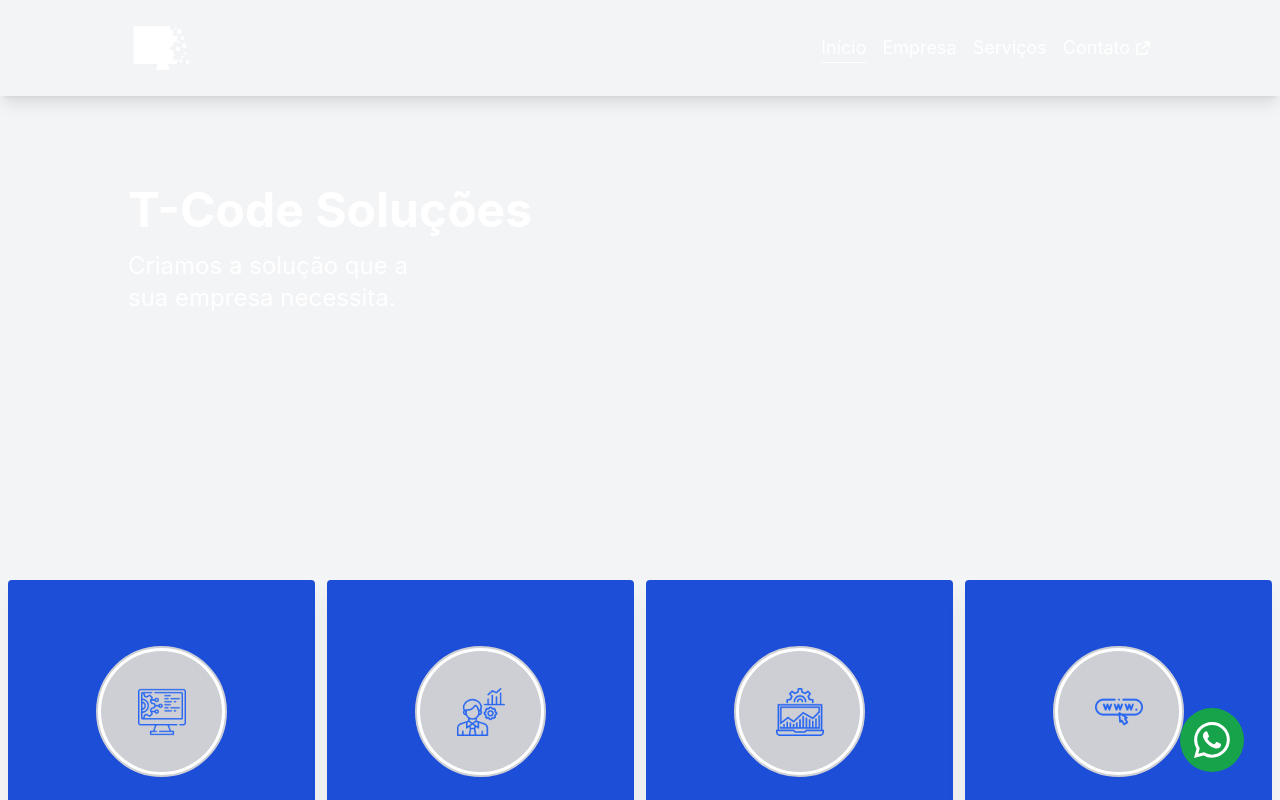
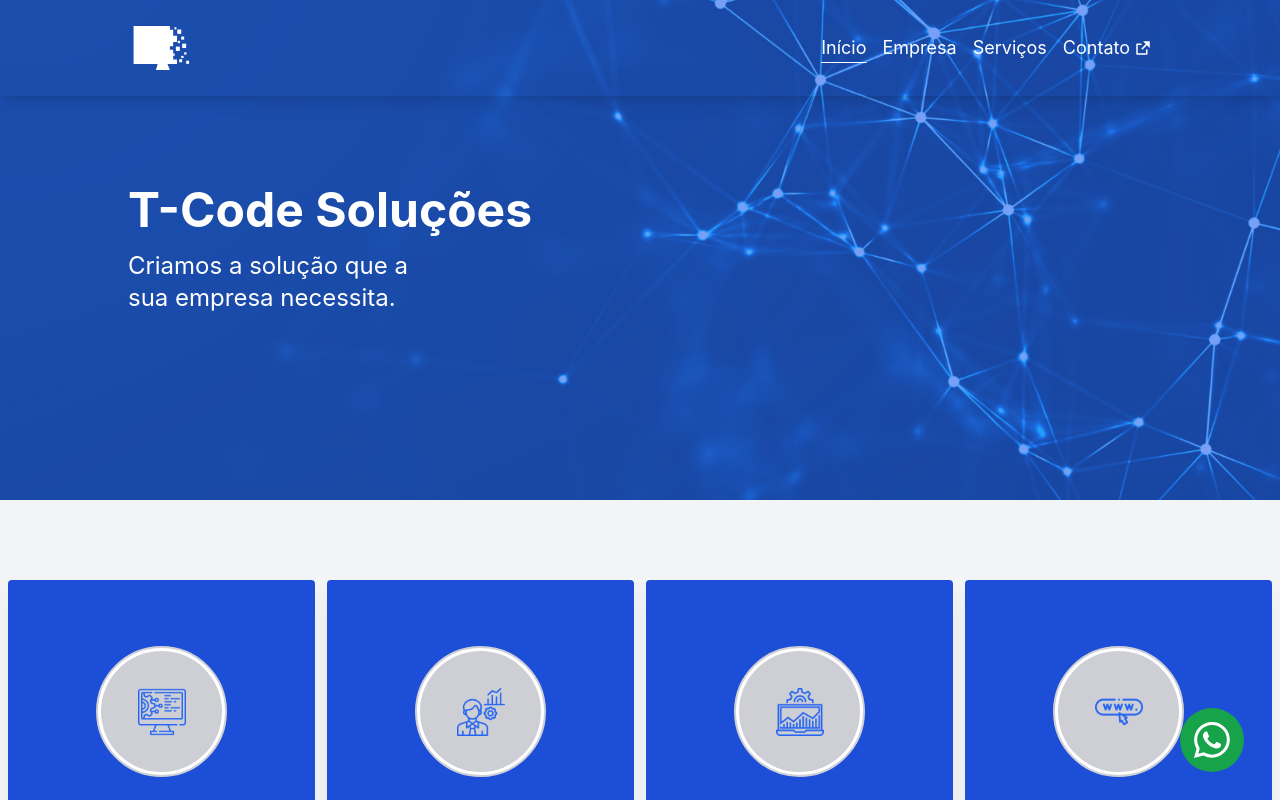
Before and after one commit to Trevo-UI/t-code, a React (Vite) app: page / in a window 1280 px wide. Shown: the top 800 px of the page. Built offline with nearby package versions, Linux system fonts and the light colour scheme.

Commit message:
perf: ⚡️ Pré load banner principal

```diff
--- a/index.html
+++ b/index.html
@@ -3,6 +3,7 @@
   <head>
     <meta charset="UTF-8" />
     <link rel="icon" type="image/svg+xml" href="/favicon.svg" />
+    <link rel="preload" as="image" href="/banners/banner-landing-page-main.webp" type="image/webp">
     <meta name="viewport" content="width=device-width, initial-scale=1.0" />
     <title>T-Code Soluções</title>
   </head>
--- a/src/pages/LandingPage.tsx
+++ b/src/pages/LandingPage.tsx
@@ -21,7 +21,7 @@ function LandingPage() {
 
     return (
         <>
-            <section className={`flex items-center w-full h-96 ${ !imageLoaded ? 'bg-blue-600' : 'bg-[url(\'/banners/banner-landing-page-main.webp\')]' } bg-cover bg-right md:bg-center lg:h-[500px]`}>
+            <section className={`flex items-center w-full h-96 ${ !imageLoaded ? 'bg-blue-600' : `bg-[url('/banners/banner-landing-page-main.webp')]` } bg-cover bg-right md:bg-center lg:h-[500px]`}>
                 <div className="flex flex-col gap-4 w-4/5 mx-auto my-0">
                     <h2 className="text-3xl md:text-4xl lg:text-5xl font-bold text-white duration-1000 animate__slideInLeft">
                         T-Code Soluções
```
